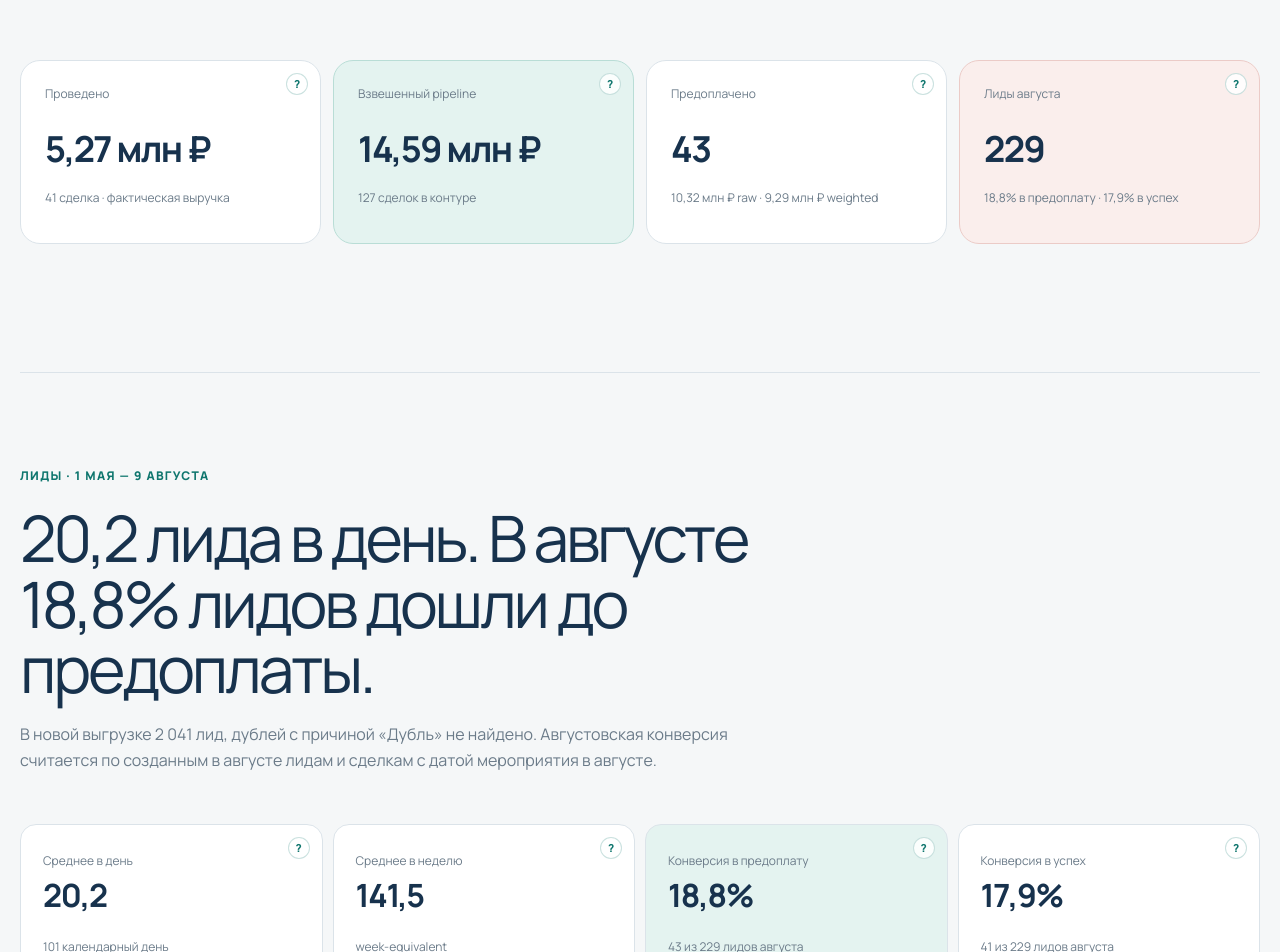
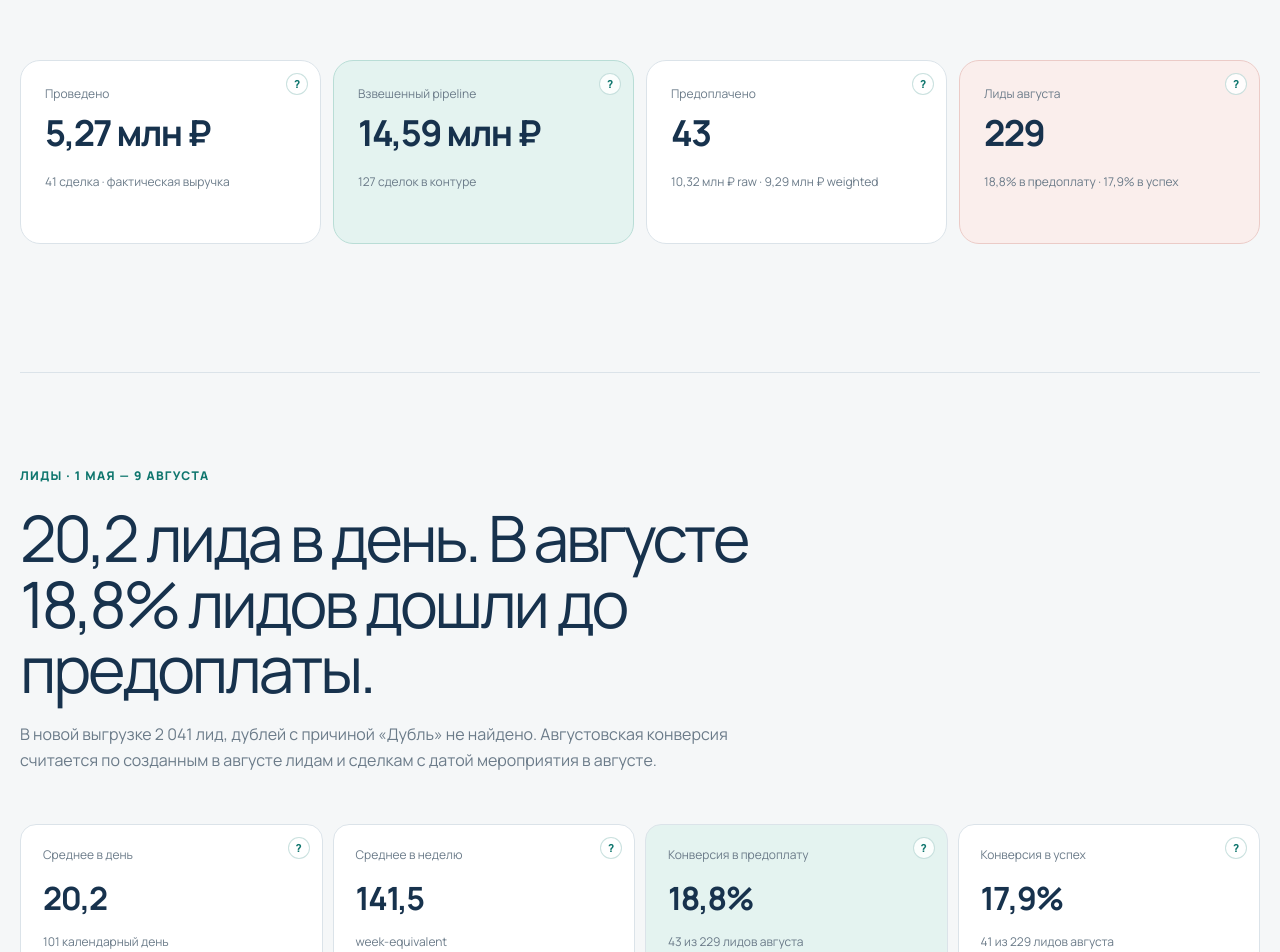
Before and after one commit to nkrivodud-blip/park-skazka-sales-report, a Next.js app: page / in a window 1280 px wide. Shown: the part 700-1652 px from the top of the page. Built offline with nearby package versions, Linux system fonts and the light colour scheme.

Commit message:
Improve spacing around report metrics

```diff
--- a/app/globals.css
+++ b/app/globals.css
@@ -73,7 +73,8 @@ h1 { max-width: 830px; margin-bottom: 28px; color: var(--ink); font-size: clamp(
 .kpi-grid { display: grid; grid-template-columns: repeat(4, 1fr); gap: 12px; margin-bottom: 128px; }
 .kpi { min-height: 184px; padding: 24px; border: 1px solid var(--line); border-radius: var(--radius); background: white; }
 .kpi span, .kpi small { display: block; color: var(--muted); font-size: 12px; }
-.kpi strong { display: block; margin: 28px 0 22px; color: var(--ink); font-size: clamp(26px, 2.8vw, 38px); line-height: 1; letter-spacing: -.045em; }
+.kpi span { margin-bottom: 12px; }
+.kpi strong { display: block; margin: 0 0 22px; color: var(--ink); font-size: clamp(26px, 2.8vw, 38px); line-height: 1; letter-spacing: -.045em; }
 .kpi.accent { border-color: #b9ddd6; background: var(--teal-soft); }
 .kpi.danger { border-color: #ebcbc7; background: #faeeec; }
 
@@ -161,8 +162,9 @@ h2 { margin-bottom: 20px; color: var(--ink); font-size: clamp(40px, 5vw, 68px);
 
 .audit-stats, .capacity-summary { display: grid; grid-template-columns: repeat(4, 1fr); gap: 10px; margin-bottom: 18px; }
 .audit-stats article, .capacity-summary article { min-height: 130px; padding: 22px; border: 1px solid var(--line); border-radius: 16px; background: white; }
-.audit-stats strong, .capacity-summary strong { display: block; margin-bottom: 14px; color: var(--ink); font-size: 32px; letter-spacing: -.04em; }
-.audit-stats span, .capacity-summary span, .capacity-summary small { color: var(--muted); font-size: 12px; line-height: 1.4; }
+.audit-stats strong, .capacity-summary strong { display: block; margin: 0 0 12px; color: var(--ink); font-size: 32px; letter-spacing: -.04em; }
+.audit-stats span, .capacity-summary span { display: block; margin-bottom: 10px; color: var(--muted); font-size: 12px; line-height: 1.4; }
+.audit-stats small, .capacity-summary small { display: block; margin-top: 6px; color: var(--muted); font-size: 12px; line-height: 1.4; }
 .capacity-summary .accent { background: var(--teal-soft); }
 .plan-track { overflow: hidden; height: 5px; margin-top: 14px; border-radius: 99px; background: #e4eaee; }
 .plan-track i { display: block; width: var(--plan); height: 100%; border-radius: inherit; background: var(--teal); animation: grow 1.1s both cubic-bezier(.22,1,.36,1); }
```
Also changed, not shown: .pages/index.html.
